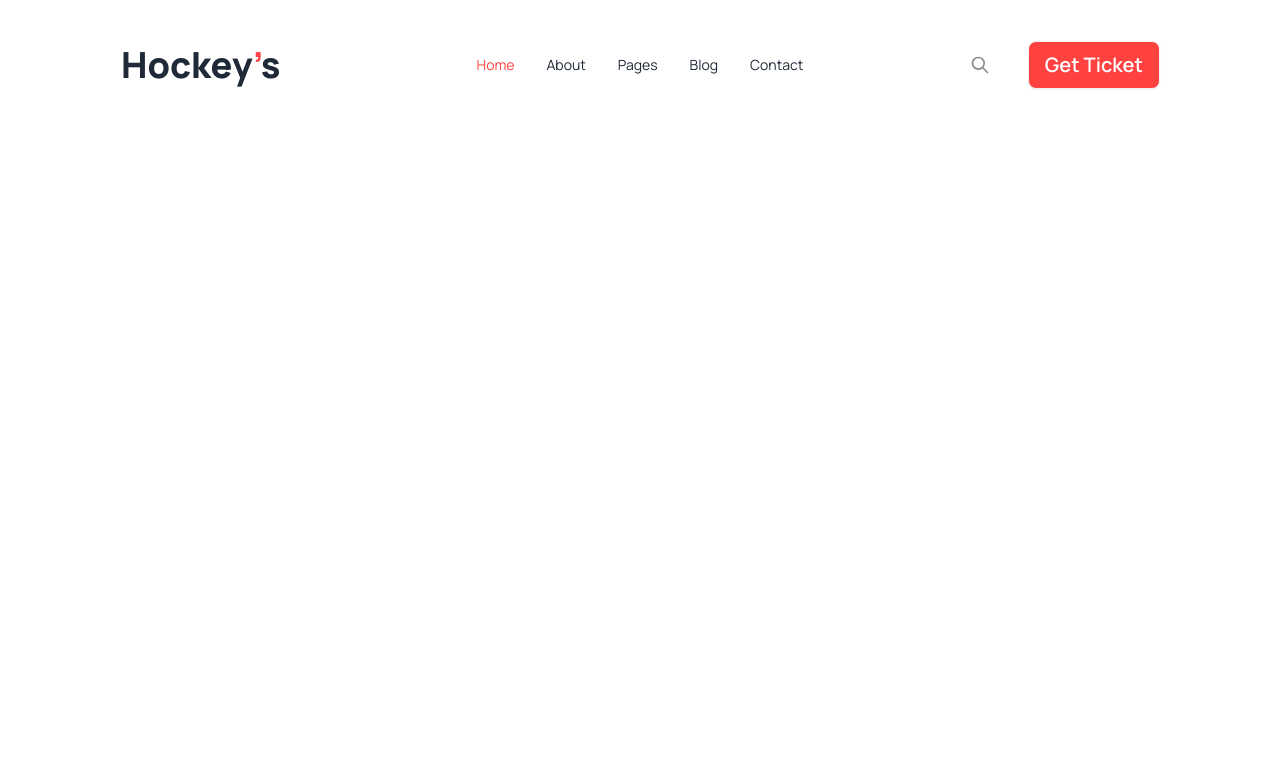
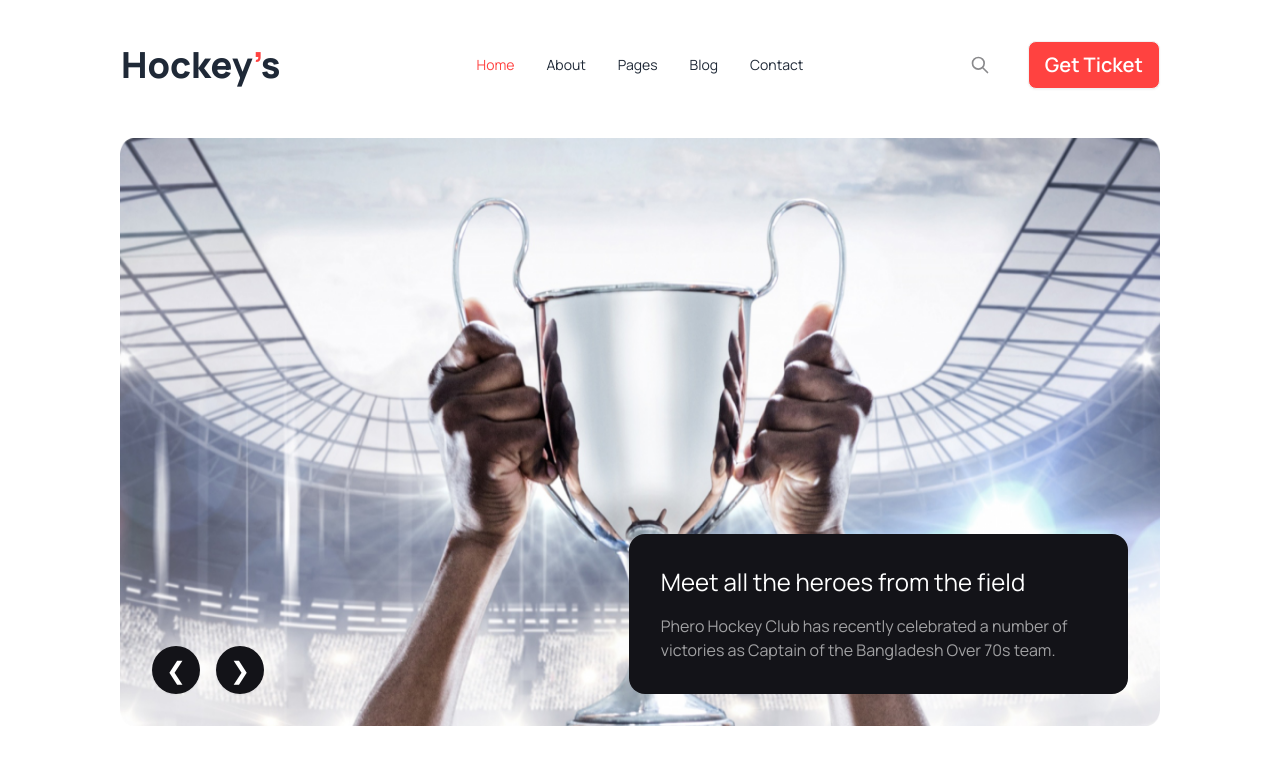
Before and after one commit to NaimurRahman00/Hockyes-Club, a plain HTML site: page index.html in a window 1280 px wide. Drawn offline with nearby package versions, Linux system fonts and the light colour scheme.

Commit message:
Banner section added

```diff
--- a/index.html
+++ b/index.html
@@ -58,9 +58,9 @@
     </style>
   </head>
   <body class="manrope">
-    <header class="py-6">
+    <header class="py-6 container2">
       <!-- Navbar -->
-      <div class="navbar bg-base-100 container2 px-0">
+      <div class="navbar bg-base-100 px-0">
         <div class="navbar-start">
           <div class="dropdown">
             <div
@@ -133,6 +133,51 @@
           >
         </div>
       </div>
+      <!-- Banner section -->
+      <div>
+        <div class="carousel w-full my-8 space-x-10">
+            <!-- Slide 1 -->
+            <div id="slide1" class="carousel-item relative w-full ">
+              <img src="./Images/1.png" class="w-full" />
+              <div class="absolute space-x-4 lg:left-8 lg:bottom-8 flex transform left-0 right-0 lg:right-auto flex justify-center bottom-3">
+                <a href="#slide3" class="btn btn-circle bg-secondary-color text-white hover:text-secondary-color border-0 lg:text-2xl text-base font-light">❮</a>
+                <a href="#slide2" class="btn btn-circle bg-secondary-color text-white hover:text-secondary-color border-0 lg:text-2xl font-light">❯</a>
+              </div>
+              <div class="hidden lg:block absolute right-8 bottom-8 bg-secondary-color w-[48%] p-8 rounded-2xl space-y-4">
+                <h3 class="text-white text-lg lg:text-2xl">Meet all the heroes from the field</h3>
+                <p class="text-white opacity-60 text-sm lg:text-base">Phero Hockey Club has recently celebrated a number of victories as Captain of the Bangladesh Over 70s team.</p>
+              </div>
+            </div>
+            <!-- Slide 2 -->
+            <div id="slide2" class="carousel-item relative w-full rounded-2xl overflow-hidden">
+              <img src="./Images/slider-2.jpg" class="w-full" />
+              <div class="absolute space-x-4 lg:left-8 lg:bottom-8 flex transform left-0 right-0 lg:right-auto flex justify-center bottom-3">
+                <a href="#slide1" class="btn btn-circle bg-secondary-color text-white hover:text-secondary-color border-0 text-2xl font-light">❮</a>
+                <a href="#slide3" class="btn btn-circle bg-secondary-color text-white hover:text-secondary-color border-0 text-2xl font-light">❯</a>
+              </div>
+              <div class="hidden lg:block absolute right-8 bottom-8 w-[48%] p-8 rounded-2xl space-y-4 bg-gradient-to-r from-emerald-400 to-emerald-600">
+                <h3 class="text-white text-2xl">Meet all the heroes from the field</h3>
+                <p class="text-white opacity-60">Phero Hockey Club has recently celebrated a number of victories as Captain of the Bangladesh Over 70s team.</p>
+              </div>
+            </div>
+            <!-- Slide 3 -->
+            <div id="slide3" class="carousel-item relative w-full rounded-2xl overflow-hidden">
+              <img src="./Images/slider3.jpg" class="w-full" />
+              <div class="absolute space-x-4 lg:left-8 lg:bottom-8 flex transform left-0 right-0 lg:right-auto flex justify-center bottom-3">
+                <a href="#slide2" class="btn btn-circle bg-secondary-color text-white hover:text-secondary-color border-0 text-2xl font-light">❮</a>
+                <a href="#slide1" class="btn btn-circle bg-secondary-color text-white hover:text-secondary-color border-0 text-2xl font-light">❯</a>
+              </div>
+              <div class="hidden lg:block absolute right-8 bottom-8 w-[48%] p-8 rounded-2xl space-y-4 bg-gradient-to-r from-rose-600 to-rose-800">
+                <h3 class="text-white text-2xl">Meet all the heroes from the field</h3>
+                <p class="text-white opacity-60">Phero Hockey Club has recently celebrated a number of victories as Captain of the Bangladesh Over 70s team.</p>
+              </div>
+            </div>
+        </div>
+        <div class="lg:hidden bg-secondary-color p-4 rounded-2xl space-y-2">
+          <h3 class="text-white text-lg lg:text-2xl">Meet all the heroes from the field</h3>
+          <p class="text-white opacity-60 text-sm lg:text-base">Phero Hockey Club has recently celebrated a number of victories as Captain of the Bangladesh Over 70s team.</p>
+        </div>
+      </div>
     </header>
     <main></main>
     <footer></footer>
```
Also changed, not shown: Images/slider-2.jpg (added), Images/slider3.jpg (added).
